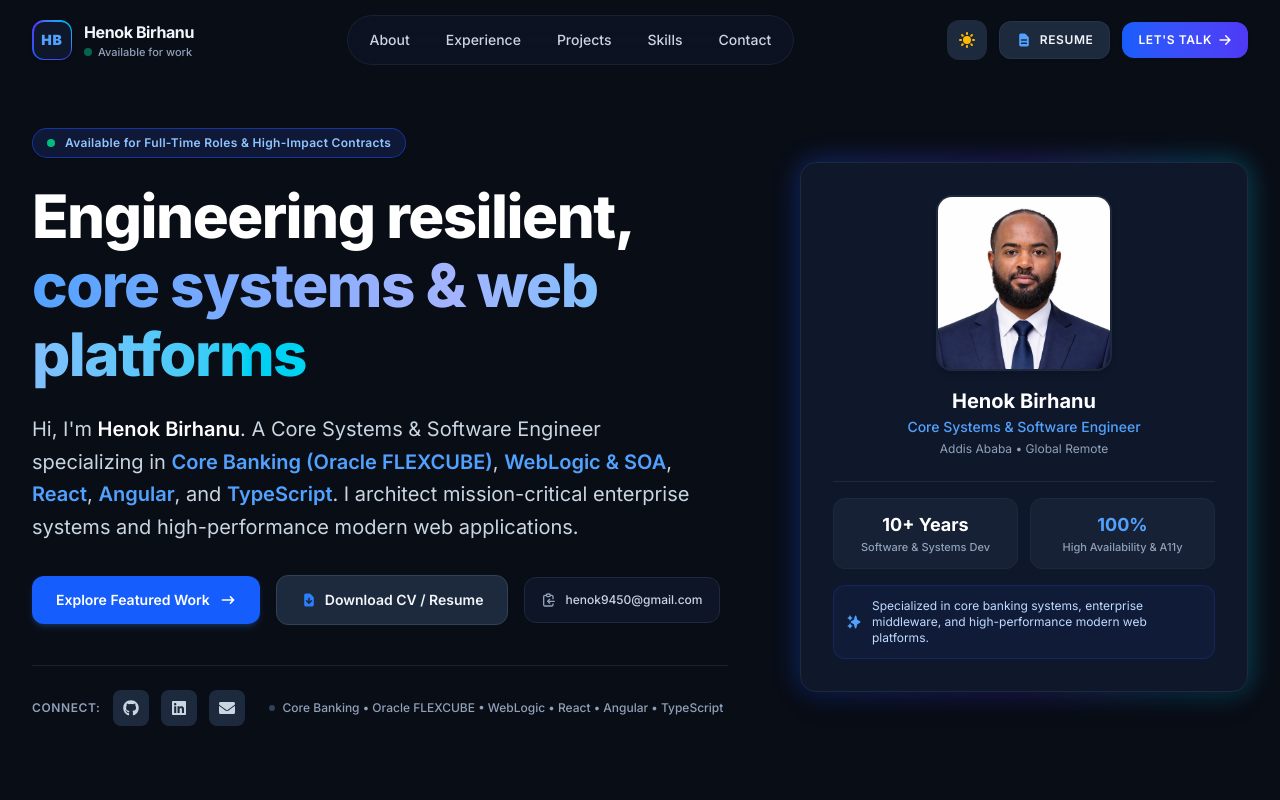
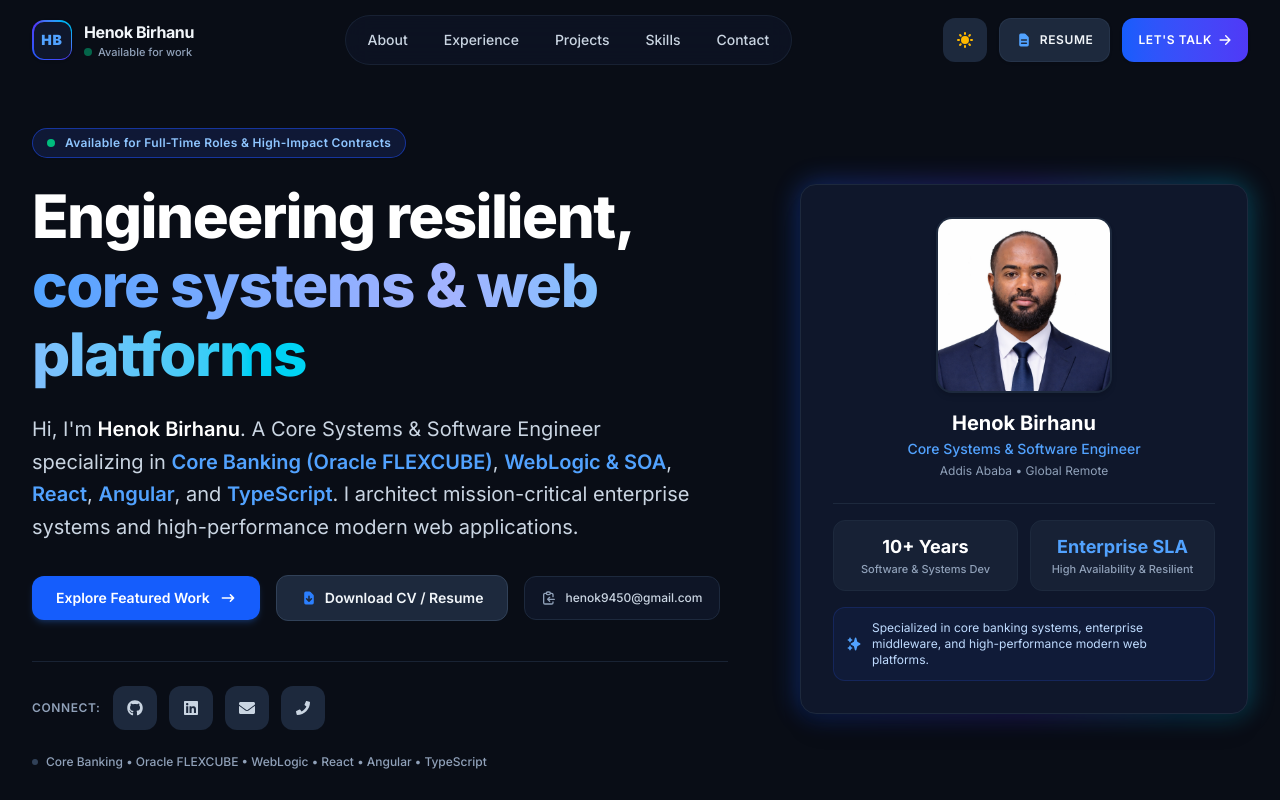
Before and after one commit to Henok9450/portfolio-site, a Next.js app: page / in a window 1280 px wide. Shown: the top 800 px of the page. Built offline with nearby package versions, Linux system fonts and the light colour scheme.

Commit message:
fix(remediation): replace resume with full 3-page PDF, add native call CTAs, improve touch targets & contrast, add deep-links and floating scroll

```diff
--- a/app/components/Contact.tsx
+++ b/app/components/Contact.tsx
@@ -11,7 +11,7 @@ import {
   HiCheck,
   HiPaperAirplane
 } from 'react-icons/hi';
-import { FaLinkedin, FaGithub } from 'react-icons/fa';
+import { FaLinkedin, FaGithub, FaPhone } from 'react-icons/fa';
 
 export default function Contact() {
   const [isSubmitting, setIsSubmitting] = useState(false);
@@ -119,12 +119,21 @@ export default function Contact() {
                     </div>
                   </div>
 
+                  <div className="flex items-center gap-2 shrink-0">
+                    <a
+                      href={`mailto:${PERSONAL_INFO.email}`}
+                      className="min-w-[44px] min-h-[44px] p-2.5 rounded-xl text-blue-600 dark:text-blue-400 bg-blue-50 dark:bg-blue-950/60 border border-blue-200 dark:border-blue-800 hover:bg-blue-100 dark:hover:bg-blue-900/80 transition-colors flex items-center justify-center"
+                      title="Send email directly"
+                      aria-label={`Send email to ${PERSONAL_INFO.email}`}
+                    >
+                      <HiMail className="w-4 h-4" />
+                    </a>
                     <button
                       type="button"
                       onClick={handleCopyEmail}
-                    className="p-2 rounded-xl text-slate-600 dark:text-slate-300 bg-white dark:bg-slate-900 border border-slate-200 dark:border-slate-700 hover:bg-slate-50 dark:hover:bg-slate-800 transition-colors shrink-0"
+                      className="min-w-[44px] min-h-[44px] p-2.5 rounded-xl text-slate-600 dark:text-slate-300 bg-white dark:bg-slate-900 border border-slate-200 dark:border-slate-700 hover:bg-slate-50 dark:hover:bg-slate-800 transition-colors flex items-center justify-center"
                       title="Copy email address"
-                    aria-label="Copy email address"
+                      aria-label="Copy email address to clipboard"
                     >
                       {copied ? (
                         <HiCheck className="w-4 h-4 text-emerald-500" />
@@ -132,6 +141,7 @@ export default function Contact() {
                         <HiOutlineClipboardCopy className="w-4 h-4" />
                       )}
                     </button>
+                  </div>
                 </div>
 
                 {/* Direct Phone Card */}
@@ -148,12 +158,21 @@ export default function Contact() {
                     </div>
                   </div>
 
+                  <div className="flex items-center gap-2 shrink-0">
+                    <a
+                      href="tel:+251933738330"
+                      className="min-w-[44px] min-h-[44px] p-2.5 rounded-xl text-indigo-600 dark:text-indigo-400 bg-indigo-50 dark:bg-indigo-950/60 border border-indigo-200 dark:border-indigo-800 hover:bg-indigo-100 dark:hover:bg-indigo-900/80 transition-colors flex items-center justify-center"
+                      title="Call phone number directly"
+                      aria-label="Call +251 933 738 330 directly"
+                    >
+                      <FaPhone className="w-3.5 h-3.5" />
+                    </a>
                     <button
                       type="button"
                       onClick={handleCopyPhone}
-                    className="p-2 rounded-xl text-slate-600 dark:text-slate-300 bg-white dark:bg-slate-900 border border-slate-200 dark:border-slate-700 hover:bg-slate-50 dark:hover:bg-slate-800 transition-colors shrink-0"
+                      className="min-w-[44px] min-h-[44px] p-2.5 rounded-xl text-slate-600 dark:text-slate-300 bg-white dark:bg-slate-900 border border-slate-200 dark:border-slate-700 hover:bg-slate-50 dark:hover:bg-slate-800 transition-colors flex items-center justify-center"
                       title="Copy phone number"
-                    aria-label="Copy phone number"
+                      aria-label="Copy phone number to clipboard"
                     >
                       {phoneCopied ? (
                         <HiCheck className="w-4 h-4 text-emerald-500" />
@@ -161,6 +180,7 @@ export default function Contact() {
                         <HiOutlineClipboardCopy className="w-4 h-4" />
                       )}
                     </button>
+                  </div>
                 </div>
               </div>
 
--- a/app/components/Footer.tsx
+++ b/app/components/Footer.tsx
@@ -1,10 +1,21 @@
 'use client';
 
+import { useState, useEffect } from 'react';
 import { PERSONAL_INFO } from '@/app/lib/constants';
 import { HiArrowUp } from 'react-icons/hi';
 import { FaGithub, FaLinkedin } from 'react-icons/fa';
 
 export default function Footer() {
+  const [showFloatingTop, setShowFloatingTop] = useState(false);
+
+  useEffect(() => {
+    const handleScroll = () => {
+      setShowFloatingTop(window.scrollY > 400);
+    };
+    window.addEventListener('scroll', handleScroll, { passive: true });
+    return () => window.removeEventListener('scroll', handleScroll);
+  }, []);
+
   const scrollToTop = () => {
     window.scrollTo({
       top: 0,
@@ -13,6 +24,7 @@ export default function Footer() {
   };
 
   return (
+    <>
       <footer className="mt-auto border-t border-slate-200/80 dark:border-slate-800/80 bg-white/50 dark:bg-[#090d16]/50 backdrop-blur-sm py-12 px-4 sm:px-6 lg:px-8">
         <div className="max-w-7xl mx-auto flex flex-col md:flex-row items-center justify-between gap-6">
 
@@ -38,7 +50,7 @@ export default function Footer() {
               href={PERSONAL_INFO.github}
               target="_blank"
               rel="noopener noreferrer"
-            className="text-slate-500 hover:text-slate-900 dark:text-slate-400 dark:hover:text-white transition-colors"
+              className="min-w-[44px] min-h-[44px] flex items-center justify-center text-slate-500 hover:text-slate-900 dark:text-slate-400 dark:hover:text-white transition-colors"
               aria-label="GitHub Profile"
             >
               <FaGithub className="w-5 h-5" />
@@ -47,7 +59,7 @@ export default function Footer() {
               href={PERSONAL_INFO.linkedin}
               target="_blank"
               rel="noopener noreferrer"
-            className="text-slate-500 hover:text-slate-900 dark:text-slate-400 dark:hover:text-white transition-colors"
+              className="min-w-[44px] min-h-[44px] flex items-center justify-center text-slate-500 hover:text-slate-900 dark:text-slate-400 dark:hover:text-white transition-colors"
               aria-label="LinkedIn Profile"
             >
               <FaLinkedin className="w-5 h-5" />
@@ -57,15 +69,29 @@ export default function Footer() {
             <button
               type="button"
               onClick={scrollToTop}
-            className="p-2.5 rounded-xl bg-slate-100 dark:bg-slate-800 text-slate-600 dark:text-slate-300 hover:bg-slate-200 dark:hover:bg-slate-700 transition-colors flex items-center gap-1.5 text-xs font-semibold"
+              className="min-h-[44px] px-3.5 py-2.5 rounded-xl bg-slate-100 dark:bg-slate-800 text-slate-600 dark:text-slate-300 hover:bg-slate-200 dark:hover:bg-slate-700 transition-colors flex items-center gap-1.5 text-xs font-semibold"
               aria-label="Back to top of page"
             >
               <HiArrowUp className="w-4 h-4" />
-            <span className="hidden sm:inline">Top</span>
+              <span>Top</span>
             </button>
           </div>
 
         </div>
       </footer>
+
+      {/* Floating Back to Top Button for Mobile & Long Desktop Navigation */}
+      {showFloatingTop && (
+        <button
+          type="button"
+          onClick={scrollToTop}
+          className="fixed bottom-6 right-6 z-40 p-3 rounded-full bg-blue-600 hover:bg-blue-700 text-white shadow-lg shadow-blue-500/25 hover:shadow-xl transition-all duration-300 hover:-translate-y-1 focus:outline-none focus:ring-2 focus:ring-blue-500 focus:ring-offset-2 dark:focus:ring-offset-slate-900 min-w-[44px] min-h-[44px] flex items-center justify-center"
+          aria-label="Scroll back to top"
+          title="Scroll back to top"
+        >
+          <HiArrowUp className="w-5 h-5" />
+        </button>
+      )}
+    </>
   );
 }
--- a/app/components/Header.tsx
+++ b/app/components/Header.tsx
@@ -127,7 +127,7 @@ export default function Header() {
           <button
             type="button"
             onClick={toggleTheme}
-            className="p-2.5 rounded-xl text-slate-600 dark:text-slate-300 bg-slate-100 dark:bg-slate-800 hover:bg-slate-200 dark:hover:bg-slate-700 transition-colors focus:ring-2 focus:ring-blue-500 focus:outline-none"
+            className="min-w-[44px] min-h-[44px] p-2.5 rounded-xl text-slate-600 dark:text-slate-300 bg-slate-100 dark:bg-slate-800 hover:bg-slate-200 dark:hover:bg-slate-700 transition-colors focus:ring-2 focus:ring-blue-500 focus:outline-none flex items-center justify-center"
             aria-label={theme === 'dark' ? 'Switch to light theme' : 'Switch to dark theme'}
           >
             {theme === 'dark' ? (
@@ -142,7 +142,7 @@ export default function Header() {
             href={PERSONAL_INFO.resumeUrl}
             target="_blank"
             rel="noopener noreferrer"
-            className="hidden sm:inline-flex items-center gap-2 px-4 py-2.5 rounded-xl text-xs font-semibold uppercase tracking-wider bg-slate-900 hover:bg-slate-800 text-white dark:bg-slate-800 dark:hover:bg-slate-700 dark:text-slate-100 border border-slate-700/50 shadow-sm transition-all hover:shadow hover:-translate-y-0.5"
+            className="hidden sm:inline-flex items-center gap-2 min-h-[44px] px-4 py-2.5 rounded-xl text-xs font-semibold uppercase tracking-wider bg-slate-900 hover:bg-slate-800 text-white dark:bg-slate-800 dark:hover:bg-slate-700 dark:text-slate-100 border border-slate-700/50 shadow-sm transition-all hover:shadow hover:-translate-y-0.5"
             aria-label="Download Henok's Resume"
           >
             <HiDocumentText className="w-4 h-4 text-blue-400" />
@@ -153,7 +153,7 @@ export default function Header() {
           <a
             href="#contact"
             onClick={(e) => handleNavClick(e, '#contact')}
-            className="hidden lg:inline-flex items-center gap-1.5 px-4 py-2.5 rounded-xl text-xs font-semibold uppercase tracking-wider bg-gradient-to-r from-blue-600 to-indigo-600 hover:from-blue-500 hover:to-indigo-500 text-white shadow-sm transition-all hover:shadow-md hover:-translate-y-0.5"
+            className="hidden lg:inline-flex items-center gap-1.5 min-h-[44px] px-4 py-2.5 rounded-xl text-xs font-semibold uppercase tracking-wider bg-gradient-to-r from-blue-600 to-indigo-600 hover:from-blue-500 hover:to-indigo-500 text-white shadow-sm transition-all hover:shadow-md hover:-translate-y-0.5"
           >
             <span>Let&apos;s Talk</span>
             <HiArrowRight className="w-3.5 h-3.5" />
@@ -163,7 +163,7 @@ export default function Header() {
           <button
             type="button"
             onClick={() => setMobileMenuOpen(!mobileMenuOpen)}
-            className="md:hidden p-2.5 rounded-xl text-slate-700 dark:text-slate-200 bg-slate-100 dark:bg-slate-800 hover:bg-slate-200 dark:hover:bg-slate-700 transition-colors focus:ring-2 focus:ring-blue-500"
+            className="md:hidden min-w-[44px] min-h-[44px] p-2.5 rounded-xl text-slate-700 dark:text-slate-200 bg-slate-100 dark:bg-slate-800 hover:bg-slate-200 dark:hover:bg-slate-700 transition-colors focus:ring-2 focus:ring-blue-500 flex items-center justify-center"
             aria-label={mobileMenuOpen ? 'Close navigation menu' : 'Open navigation menu'}
             aria-expanded={mobileMenuOpen}
           >
--- a/app/components/Hero.tsx
+++ b/app/components/Hero.tsx
@@ -6,11 +6,11 @@ import { PERSONAL_INFO } from '@/app/lib/constants';
 import {
   HiArrowNarrowRight,
   HiDocumentDownload,
-  HiCheck,
+  HiSparkles,
   HiOutlineClipboardCopy,
-  HiSparkles
+  HiCheck
 } from 'react-icons/hi';
-import { FaGithub, FaLinkedin, FaEnvelope } from 'react-icons/fa';
+import { FaGithub, FaLinkedin, FaEnvelope, FaPhone } from 'react-icons/fa';
 
 export default function Hero() {
   const [copied, setCopied] = useState(false);
@@ -18,7 +18,9 @@ export default function Hero() {
   const handleCopyEmail = () => {
     navigator.clipboard.writeText(PERSONAL_INFO.email);
     setCopied(true);
-    setTimeout(() => setCopied(false), 2500);
+    setTimeout(() => {
+      setCopied(false);
+    }, 2500);
   };
 
   return (
@@ -26,17 +28,17 @@ export default function Hero() {
       id="home"
       className="relative min-h-[92vh] flex items-center justify-center pt-32 pb-20 px-4 sm:px-6 lg:px-8 overflow-hidden"
     >
-      {/* Background ambient lighting effects */}
+      {/* Background ambient glowing radial effects */}
       <div className="absolute top-1/4 left-1/2 -translate-x-1/2 -translate-y-1/2 w-[550px] h-[550px] bg-gradient-to-tr from-blue-600/15 to-indigo-600/10 dark:from-blue-600/20 dark:to-purple-600/15 rounded-full blur-3xl pointer-events-none -z-10" />
       <div className="absolute top-1/3 right-10 w-[300px] h-[300px] bg-cyan-500/10 dark:bg-cyan-500/15 rounded-full blur-3xl pointer-events-none -z-10" />
 
       <div className="max-w-7xl mx-auto w-full">
         <div className="grid lg:grid-cols-12 gap-12 lg:gap-8 items-center">
 
-          {/* Main Content (Left Column) */}
+          {/* Left Column: Headline, Bio & Primary CTAs */}
           <div className="lg:col-span-7 flex flex-col items-start text-left">
 
-            {/* Availability Badge */}
+            {/* Status Pill Badge */}
             <div className="inline-flex items-center gap-2.5 px-3.5 py-1.5 rounded-full bg-blue-50 dark:bg-blue-950/50 border border-blue-200 dark:border-blue-800/80 text-blue-700 dark:text-blue-300 text-xs font-semibold tracking-wide mb-6 backdrop-blur-sm shadow-xs">
               <span className="relative flex h-2 w-2">
                 <span className="animate-ping absolute inline-flex h-full w-full rounded-full bg-emerald-400 opacity-75"></span>
@@ -48,7 +50,7 @@ export default function Hero() {
             {/* Headline */}
             <h1 className="text-4xl sm:text-5xl lg:text-6xl font-extrabold tracking-tight text-slate-900 dark:text-white leading-[1.15] mb-6">
               Engineering resilient, <br className="hidden sm:inline" />
-              <span className="bg-gradient-to-r from-blue-600 via-indigo-600 to-cyan-500 dark:from-blue-400 dark:via-indigo-300 dark:to-cyan-400 bg-clip-text text-transparent">
+              <span className="bg-gradient-to-r from-blue-700 via-indigo-800 to-slate-900 dark:from-blue-400 dark:via-indigo-300 dark:to-cyan-400 bg-clip-text text-transparent">
                 core systems & web platforms
               </span>
             </h1>
@@ -64,7 +66,7 @@ export default function Hero() {
             <div className="flex flex-wrap items-center gap-4 w-full sm:w-auto mb-10">
               <a
                 href="#projects"
-                className="w-full sm:w-auto inline-flex items-center justify-center gap-2.5 px-6 py-3.5 rounded-xl font-semibold text-sm bg-blue-600 hover:bg-blue-700 text-white shadow-md shadow-blue-500/20 hover:shadow-lg hover:shadow-blue-500/30 transition-all duration-200 hover:-translate-y-0.5"
+                className="w-full sm:w-auto min-h-[44px] inline-flex items-center justify-center gap-2.5 px-6 py-3 rounded-xl font-semibold text-sm bg-blue-600 hover:bg-blue-700 text-white shadow-md shadow-blue-500/20 hover:shadow-lg hover:shadow-blue-500/30 transition-all duration-200 hover:-translate-y-0.5"
               >
                 <span>Explore Featured Work</span>
                 <HiArrowNarrowRight className="w-4 h-4" />
@@ -74,7 +76,7 @@ export default function Hero() {
                 href={PERSONAL_INFO.resumeUrl}
                 target="_blank"
                 rel="noopener noreferrer"
-                className="w-full sm:w-auto inline-flex items-center justify-center gap-2 px-6 py-3.5 rounded-xl font-semibold text-sm bg-slate-100 hover:bg-slate-200 dark:bg-slate-800 dark:hover:bg-slate-700 text-slate-900 dark:text-slate-100 border border-slate-200 dark:border-slate-700 transition-all duration-200 hover:-translate-y-0.5"
+                className="w-full sm:w-auto min-h-[44px] inline-flex items-center justify-center gap-2 px-6 py-3 rounded-xl font-semibold text-sm bg-slate-100 hover:bg-slate-200 dark:bg-slate-800 dark:hover:bg-slate-700 text-slate-900 dark:text-slate-100 border border-slate-200 dark:border-slate-700 transition-all duration-200 hover:-translate-y-0.5"
               >
                 <HiDocumentDownload className="w-4 h-4 text-blue-500" />
                 <span>Download CV / Resume</span>
@@ -84,7 +86,7 @@ export default function Hero() {
               <button
                 type="button"
                 onClick={handleCopyEmail}
-                className="w-full sm:w-auto inline-flex items-center justify-center gap-2 px-4 py-3.5 rounded-xl font-medium text-xs text-slate-700 dark:text-slate-300 hover:text-slate-900 dark:hover:text-white bg-slate-50 dark:bg-slate-900/80 border border-slate-200 dark:border-slate-800 transition-colors"
+                className="w-full sm:w-auto min-h-[44px] inline-flex items-center justify-center gap-2 px-4 py-3 rounded-xl font-medium text-xs text-slate-700 dark:text-slate-300 hover:text-slate-900 dark:hover:text-white bg-slate-50 dark:bg-slate-900/80 border border-slate-200 dark:border-slate-800 transition-colors"
                 title="Copy email to clipboard"
                 aria-label="Copy Henok's email to clipboard"
               >
@@ -112,7 +114,7 @@ export default function Hero() {
                   href={PERSONAL_INFO.github}
                   target="_blank"
                   rel="noopener noreferrer"
-                  className="p-2.5 rounded-lg text-slate-700 dark:text-slate-300 bg-slate-100 dark:bg-slate-800 hover:bg-blue-50 dark:hover:bg-blue-900/30 hover:text-blue-600 dark:hover:text-blue-400 transition-colors"
+                  className="min-w-[44px] min-h-[44px] flex items-center justify-center rounded-xl text-slate-700 dark:text-slate-300 bg-slate-100 dark:bg-slate-800 hover:bg-blue-50 dark:hover:bg-blue-900/30 hover:text-blue-600 dark:hover:text-blue-400 transition-colors"
                   aria-label="GitHub Profile"
                 >
                   <FaGithub className="w-4 h-4" />
@@ -121,17 +123,24 @@ export default function Hero() {
                   href={PERSONAL_INFO.linkedin}
                   target="_blank"
                   rel="noopener noreferrer"
-                  className="p-2.5 rounded-lg text-slate-700 dark:text-slate-300 bg-slate-100 dark:bg-slate-800 hover:bg-blue-50 dark:hover:bg-blue-900/30 hover:text-blue-600 dark:hover:text-blue-400 transition-colors"
+                  className="min-w-[44px] min-h-[44px] flex items-center justify-center rounded-xl text-slate-700 dark:text-slate-300 bg-slate-100 dark:bg-slate-800 hover:bg-blue-50 dark:hover:bg-blue-900/30 hover:text-blue-600 dark:hover:text-blue-400 transition-colors"
                   aria-label="LinkedIn Profile"
                 >
                   <FaLinkedin className="w-4 h-4" />
                 </a>
                 <a
                   href={`mailto:${PERSONAL_INFO.email}`}
-                  className="p-2.5 rounded-lg text-slate-700 dark:text-slate-300 bg-slate-100 dark:bg-slate-800 hover:bg-blue-50 dark:hover:bg-blue-900/30 hover:text-blue-600 dark:hover:text-blue-400 transition-colors"
+                  className="min-w-[44px] min-h-[44px] flex items-center justify-center rounded-xl text-slate-700 dark:text-slate-300 bg-slate-100 dark:bg-slate-800 hover:bg-blue-50 dark:hover:bg-blue-900/30 hover:text-blue-600 dark:hover:text-blue-400 transition-colors"
                   aria-label="Send Direct Email"
                 >
                   <FaEnvelope className="w-4 h-4" />
+                </a>
+                <a
+                  href="tel:+251933738330"
+                  className="min-w-[44px] min-h-[44px] flex items-center justify-center rounded-xl text-slate-700 dark:text-slate-300 bg-slate-100 dark:bg-slate-800 hover:bg-blue-50 dark:hover:bg-blue-900/30 hover:text-blue-600 dark:hover:text-blue-400 transition-colors"
+                  aria-label="Call Henok Birhanu directly"
+                >
+                  <FaPhone className="w-3.5 h-3.5" />
                 </a>
               </div>
 
@@ -181,8 +190,8 @@ export default function Hero() {
                     <div className="text-[11px] text-slate-500 dark:text-slate-400 font-medium">Software & Systems Dev</div>
                   </div>
                   <div className="p-3 rounded-xl bg-slate-50 dark:bg-slate-800/60 border border-slate-100 dark:border-slate-800 text-center">
-                    <div className="text-lg font-bold text-blue-600 dark:text-blue-400">100%</div>
-                    <div className="text-[11px] text-slate-500 dark:text-slate-400 font-medium">High Availability & A11y</div>
+                    <div className="text-lg font-bold text-blue-600 dark:text-blue-400">Enterprise SLA</div>
+                    <div className="text-[11px] text-slate-500 dark:text-slate-400 font-medium">High Availability & Resilient</div>
                   </div>
                 </div>
 
--- a/app/components/Projects.tsx
+++ b/app/components/Projects.tsx
@@ -59,7 +59,8 @@ export default function Projects() {
           {filteredProjects.map((project: Project) => (
             <article
               key={project.id}
-              className="group relative rounded-3xl bg-white dark:bg-slate-900 border border-slate-200/80 dark:border-slate-800/80 p-6 sm:p-8 lg:p-10 shadow-sm hover:shadow-xl transition-all duration-300 overflow-hidden"
+              id={project.id}
+              className="group relative rounded-3xl bg-white dark:bg-slate-900 border border-slate-200/80 dark:border-slate-800/80 p-6 sm:p-8 lg:p-10 shadow-sm hover:shadow-xl transition-all duration-300 overflow-hidden scroll-mt-28"
             >
               <div className="grid lg:grid-cols-12 gap-8 items-start">
 
```
Also changed, not shown: 1 other file (tests, documents, lock files or other folders). Lines whose indentation alone changed are shown as unchanged.
